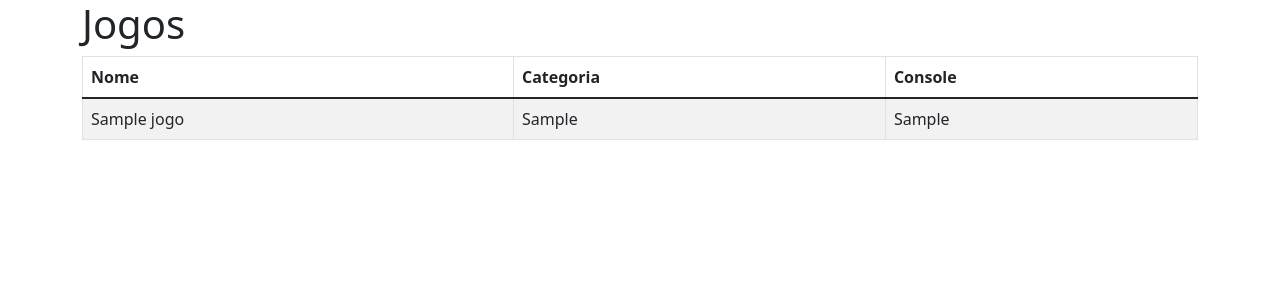
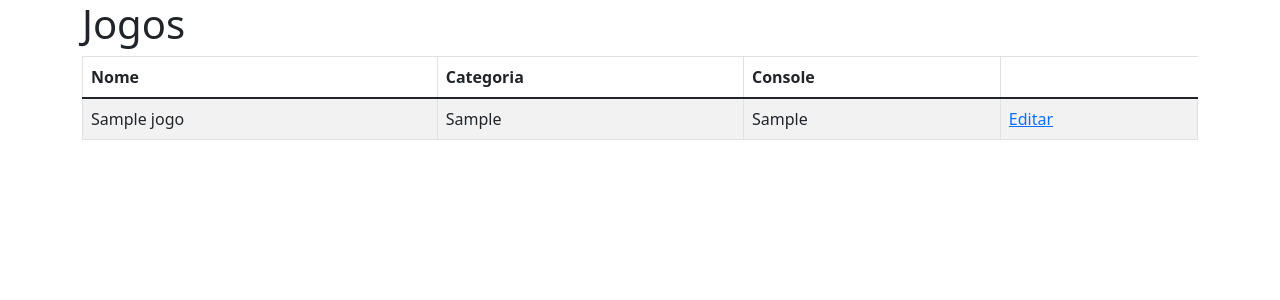
Before and after one commit to marciliodevjava/jocoteca-rest-flask, a Flask app: page / in a window 1280 px wide. Shown: the top 300 px of the page. Run offline with Flask 3, Linux system fonts and the light colour scheme; tables that the repository leaves empty hold one stand-in row (values such as "Sample post"); parts of the project's set-up code (start-up, migrations or seed data) failed here and were passed over; some libraries are stand-ins or nearby versions.

Commit message:
Update lista

```diff
--- a/templates/lista.html
+++ b/templates/lista.html
@@ -14,6 +14,7 @@
                     <td>{{ jogo.nome }}</td>
                     <td>{{ jogo.categoria }}</td>
                     <td>{{ jogo.console }}</td>
+                    <td><a href="{{ url_for('editar') }}">Editar</a></td>
                 </tr>
                 {% endfor %}
 
```
